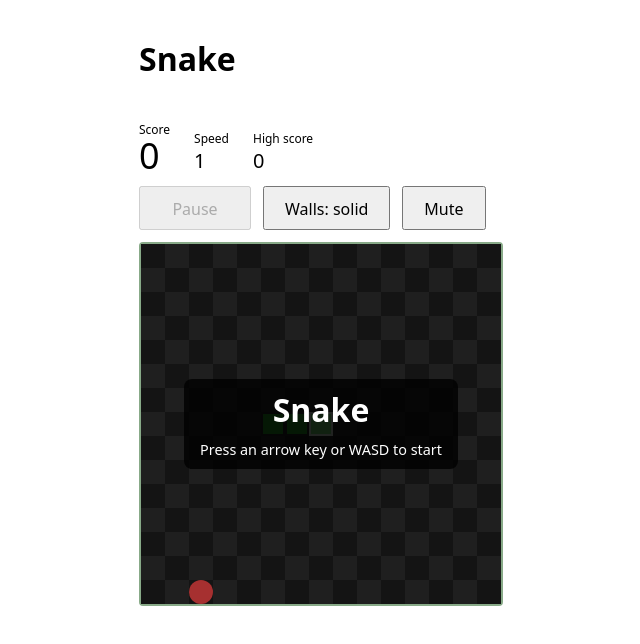
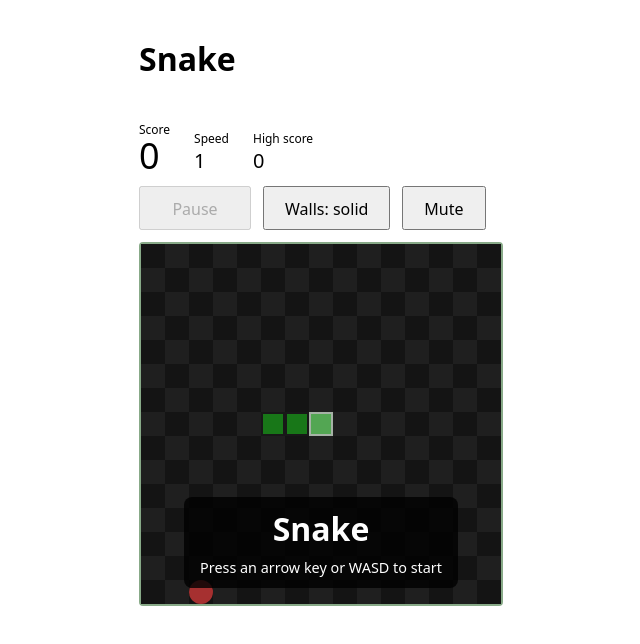
Before and after one commit to mariusachim/awesomeProject1, a React (Vite) app: page / in a window 1280 px wide. Shown: the top 644 px of the page, without its empty margins (319-959 px from the left). Built offline with nearby package versions, Linux system fonts and the light colour scheme.

Commit message:
feat(#142): move the start panel to the bottom of the board

```diff
--- a/src/App.tsx
+++ b/src/App.tsx
@@ -298,7 +298,11 @@ export default function App() {
           <div
             data-testid="board-overlay"
             className={
-              over ? "board-overlay" : "board-overlay board-overlay-light"
+              over
+                ? "board-overlay"
+                : ready
+                  ? "board-overlay board-overlay-light board-overlay-ready"
+                  : "board-overlay board-overlay-light"
             }
             aria-hidden="true"
           >
--- a/src/index.css
+++ b/src/index.css
@@ -60,6 +60,12 @@ button {
 /* Ready and paused: light dim keeps the snake and food visible; the panel keeps the text above 4.5:1 (#fff on 0.8 black). */
 .board-overlay-light {
   background: rgba(0, 0, 0, 0.3);
+}
+
+/* Ready: the snake starts in the centre row, so the panel sits at the bottom. */
+.board-overlay-ready {
+  justify-content: flex-end;
+  padding-bottom: 1rem;
 }
 
 .overlay-panel {
```
Also changed, not shown: 1 other file (tests, documents, lock files or other folders).
